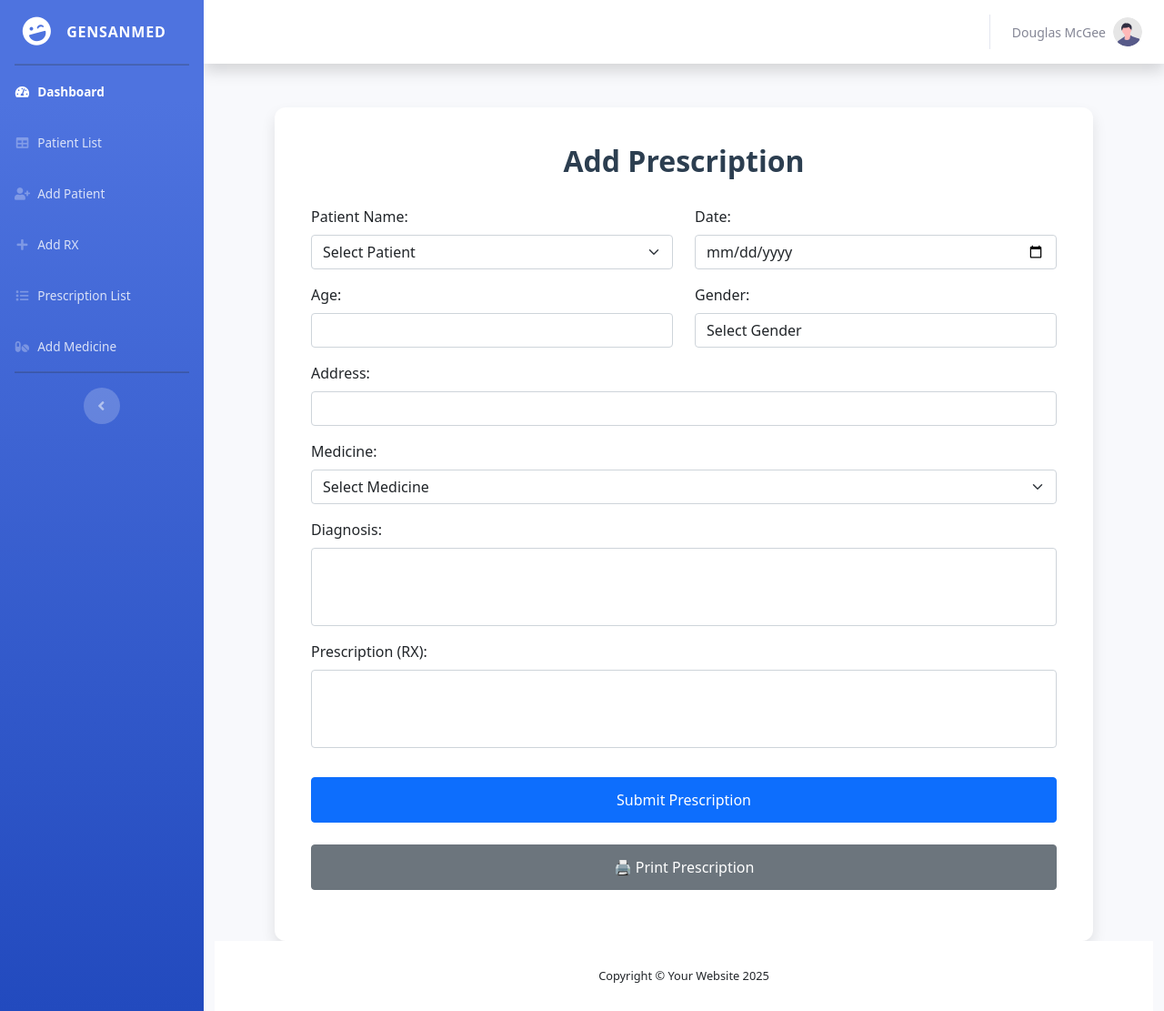
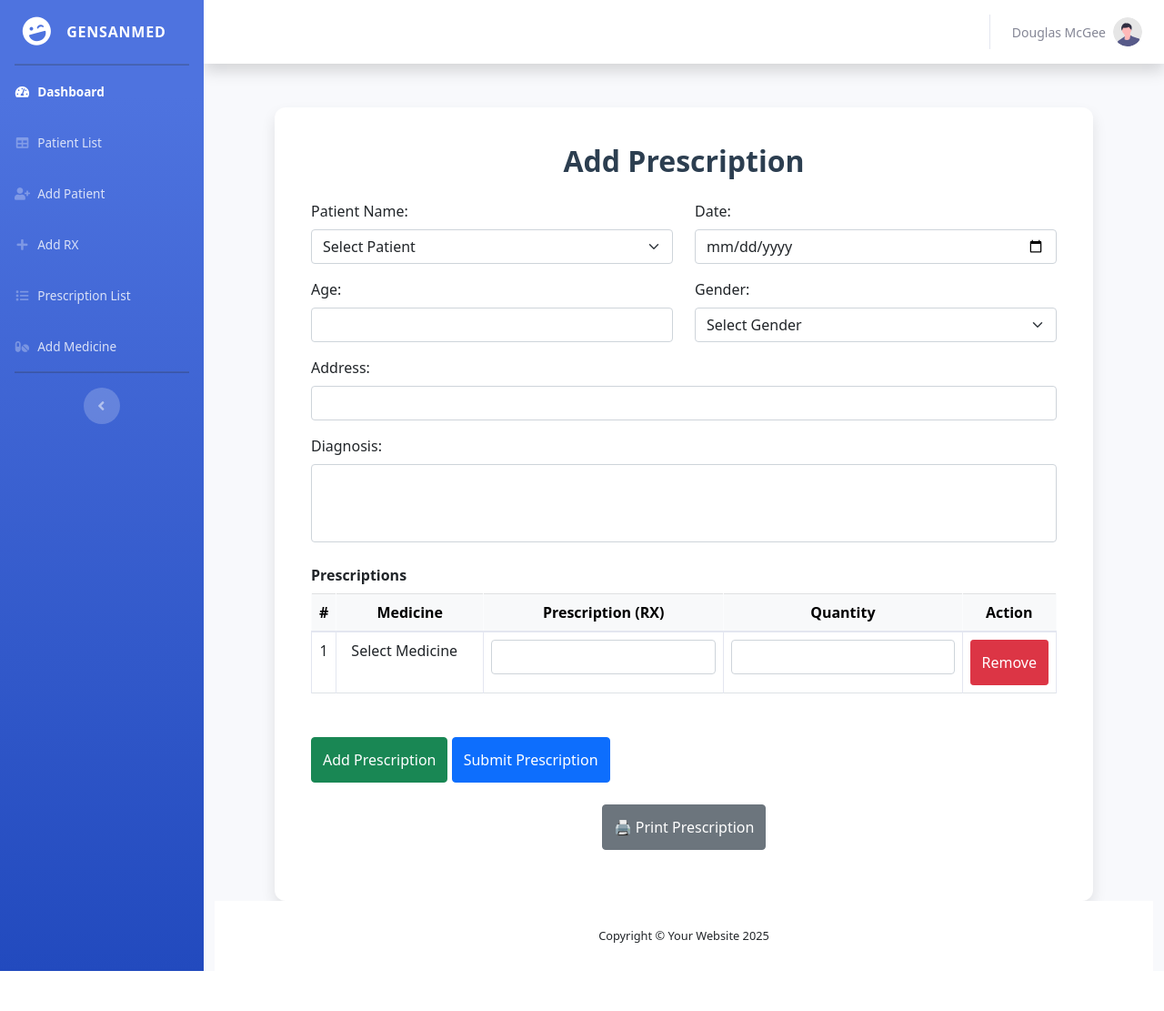
Before and after one commit to julianne060701/gmc_rx, a PHP site: page /gmc_rx/add_rx.php in a window 1280 px wide. Shown: the whole page at 91% size. After the commit the page ends 1067 px from the top, so only its background shows below. Run offline with PHP 8.4, Linux system fonts and the light colour scheme; data that the repository does not hold is empty; some libraries are stand-ins or nearby versions.

Commit message:
print finished

```diff
--- a/add_rx.php
+++ b/add_rx.php
@@ -24,12 +24,12 @@
                 <div class="container-fluid">
                     <div class="rx-form-container mt-5">
                    <form id="rxForm" class="rx-form" method="POST">
-                            <h2>Add Prescription</h2>
+    <h2 class="mb-4">Add Prescription</h2>
+
+    <?php include 'conn.php'; ?>
 
     <div class="row">
-                            <?php include 'conn.php'; ?>
-
-                                <!-- Patient Name (Select2) -->
+        <!-- Patient Name -->
         <div class="form-group col-md-6 mb-3">
             <label for="patient_name">Patient Name:</label>
             <select name="patient_name" id="patient_name" class="form-select" required>
@@ -43,33 +43,58 @@
             </select>
         </div>
 
+        <!-- Date -->
         <div class="form-group col-md-6 mb-3">
             <label for="date">Date:</label>
             <input type="date" name="date" id="date" class="form-control" required>
         </div>
 
+        <!-- Age -->
         <div class="form-group col-md-6 mb-3">
             <label for="age">Age:</label>
             <input type="text" name="age" id="age" class="form-control" required>
         </div>
 
+        <!-- Gender -->
         <div class="form-group col-md-6 mb-3">
             <label for="gender">Gender:</label>
-                                    <select name="gender" id="gender" class="form-control" required>
+            <select name="gender" id="gender" class="form-select" required>
                 <option value="" disabled selected>Select Gender</option>
                 <option value="MALE">MALE</option>
                 <option value="FEMALE">FEMALE</option>
             </select>
         </div>
 
+        <!-- Address -->
         <div class="form-group col-md-12 mb-3">
             <label for="address">Address:</label>
             <input type="text" name="address" id="address" class="form-control" required>
         </div>
-                                  <!-- Medicine (Select2) -->
-                                  <div class="form-group col-md-12 mb-3">
-                                    <label for="medicine">Medicine:</label>
-                                    <select name="medicine" id="medicine" class="form-select" required>
+
+        <!-- Diagnosis -->
+        <div class="form-group col-md-12 mb-4">
+            <label for="diagnosis">Diagnosis:</label>
+            <textarea name="diagnosis" id="diagnosis" class="form-control" rows="3" required></textarea>
+        </div>
+
+        <!-- Prescription Table -->
+        <div class="form-group col-md-12">
+            <label class="form-label fw-bold">Prescriptions</label>
+            <table class="table table-bordered" id="prescriptionTable">
+                <thead class="table-light text-center">
+                    <tr>
+                        <th>#</th>
+                        <th>Medicine</th>
+                        <th>Prescription (RX)</th>
+                        <th>Quantity</th>
+                        <th>Action</th>
+                    </tr>
+                </thead>
+                <tbody id="prescriptionBody">
+                    <tr>
+                        <td class="text-center">1</td>
+                        <td>
+                            <select name="medicine[]" class="form-select medicine-select" required>
                                 <option value="" disabled selected>Select Medicine</option>
                                 <?php
                                 $med_query = mysqli_query($conn, "SELECT medicine_name FROM medicines");
@@ -78,26 +103,27 @@
                                 }
                                 ?>
                             </select>
-                                </div>
-                                <div class="form-group col-md-12 mb-3">
-                                    <label for="diagnosis">Diagnosis:</label>
-                                    <textarea name="diagnosis" id="diagnosis" class="form-control" rows="3" required></textarea>
+                        </td>
+                        <td><input type="text" name="prescription[]" class="form-control" required></td>
+                        <td><input type="number" name="quantity[]" class="form-control" min="1" required></td>
+                        <td class="text-center"><button type="button" class="btn btn-danger btn-sm remove-btn">Remove</button></td>
+                    </tr>
+                </tbody>
+            </table>
         </div>
 
-                                <div class="form-group col-md-12 mb-3">
-                                    <label for="prescription">Prescription (RX):</label>
-                                    <textarea name="prescription" id="prescription" class="form-control" rows="3" required></textarea>
+        <!-- Action Buttons in One Row -->
+        <div class="form-group col-md-12 mt-3 button-group-row">
+    <button type="button" class="btn btn-success" id="addRow">Add Prescription</button>
+    <button type="submit" class="btn btn-primary">Submit Prescription</button>
+
 </div>
-
-                                <div class="form-group col-md-12 mt-3">
-                                    <button type="submit" class="btn btn-primary">Submit Prescription</button>
-                                </div>
-
 <div class="form-group col-md-12 mt-2 text-center">
                                     <button type="button" class="btn btn-secondary" onclick="printRX()">🖨️ Print Prescription</button>
                                 </div>
     </div>
 </form>
+
                     </div>
                     <?php include('includes/footer.php'); ?>
                 </div>
@@ -162,8 +188,53 @@
                 <script src="https://code.jquery.com/jquery-3.6.0.min.js"></script>
                 <script src="https://cdn.jsdelivr.net/npm/bootstrap@5.1.3/dist/js/bootstrap.bundle.min.js"></script>
                 <script src="https://cdn.jsdelivr.net/npm/select2@4.1.0-rc.0/dist/js/select2.min.js"></script>
+                <script src="https://code.jquery.com/jquery-3.6.0.min.js"></script>
+                <script src="https://cdn.jsdelivr.net/npm/select2@4.1.0-rc.0/dist/js/select2.min.js"></script>
+                <script>
+  $(document).ready(function () {
+    let rowCount = 1;
 
-                <script>
+    function initializeSelect2() {
+        $('.medicine-select').select2({
+            theme: "bootstrap-5",
+            width: '100%'
+        });
+    }
+
+    initializeSelect2();
+
+    $('#addRow').on('click', function () {
+        rowCount++;
+        let newRow = `
+        <tr>
+            <td class="text-center">${rowCount}</td>
+            <td>
+                <select name="medicine[]" class="form-select medicine-select" required>
+                    <option value="" disabled selected>Select Medicine</option>
+                    <?php
+                    $med_query = mysqli_query($conn, "SELECT medicine_name FROM medicines");
+                    while ($row = mysqli_fetch_assoc($med_query)) {
+                        echo "<option value='" . htmlspecialchars($row['medicine_name']) . "'>" . htmlspecialchars($row['medicine_name']) . "</option>";
+                    }
+                    ?>
+                </select>
+            </td>
+            <td><input type="text" name="prescription[]" class="form-control" required></td>
+            <td><input type="number" name="quantity[]" class="form-control" min="1" required></td>
+            <td class="text-center"><button type="button" class="btn btn-danger btn-sm remove-btn">Remove</button></td>
+        </tr>`;
+        $('#prescriptionBody').append(newRow);
+        initializeSelect2();
+    });
+
+    $(document).on('click', '.remove-btn', function () {
+        $(this).closest('tr').remove();
+        rowCount = 1;
+        $('#prescriptionBody tr').each(function () {
+            $(this).find('td:first').text(rowCount++);
+        });
+    });
+});
                     $(document).ready(function() {
                         // Initialize Select2 for Patient Name
                         $('.patient_name').select2({
@@ -256,7 +327,6 @@
                             }
                         });
                     });
-
                     function printRX() {
     let patientName = '';
     let medicine = '';
@@ -282,12 +352,34 @@
     const gender = document.getElementById('gender').value;
     const address = document.getElementById('address').value;
     const diagnosis = document.getElementById('diagnosis').value;
-    const prescription = document.getElementById('prescription').value;
 
-    if (!patientName || !date || !age || !gender || !address || !diagnosis || !prescription) {
+    let prescriptionsHTML = '<div style="display: flex; flex-direction: column; gap: 6px;">';
+
+$('#prescriptionTable tbody tr').each(function(index) {
+    const med = $(this).find('select[name="medicine[]"] option:selected').text().trim();
+    const rx = $(this).find('input[name="prescription[]"]').val().trim();
+    const qty = $(this).find('input[name="quantity[]"]').val().trim();
+
+    if (med && rx && qty) {
+        prescriptionsHTML += `
+            <div style="display: flex; justify-content: space-between;">
+                <div style="font-weight: bold;">${med}</div>
+                <div>${qty}</div>
+            </div>
+            <div style="margin-left: 10px;">Sig: ${rx}</div>
+        `;
+    }
+});
+
+prescriptionsHTML += '</div>';
+
+
+
+if (!patientName || !date || !age || !gender || !address || !diagnosis || prescriptionsHTML.trim() === '') {
     Swal.fire('Error!', 'Please fill in all required fields before printing.', 'error');
     return;
 }
+
 
     const formattedDate = new Date(date).toLocaleDateString('en-US', {
         year: 'numeric',
@@ -295,7 +387,7 @@
         day: 'numeric'
     });
 
-    const printWindow = window.open('', '_blank', 'width=600,height=800');
+    const printWindow = window.open('', '_blank', 'width=800,height=1000');
     printWindow.document.write(`
 <!DOCTYPE html>
 <html>
@@ -303,145 +395,253 @@
     <title>Prescription</title>
     <style>
         @page {
-            size: 8.5in 5.5in;
-            margin: 0;
+            size: 4in 6in;
+            margin: 0.1in;
         }
         body {
             font-family: Arial, sans-serif;
             font-size: 12px;
             margin: 0;
             padding: 0;
+            line-height: 1.4;
         }
         .container {
             border: 2px solid black;
-            margin: 10px;
-            padding: 15px;
-            height: calc(100% - 20px);
+            padding: 8px;
+            height: calc(100vh - 16px);
             box-sizing: border-box;
         }
         .header {
             display: flex;
-            justify-content: space-between;
             align-items: flex-start;
+            margin-bottom: 15px;
         }
-        .logo {
+        .logo-section {
             display: flex;
-            gap: 8px;
+            gap: 10px;
+            margin-right: 20px;
         }
-        .logo img {
-            height: 45px;
+        .logo-section img {
+            height: 35px;
+            width: auto;
         }
         .doctor-info {
+            flex: 1;
             text-align: center;
-            flex: 1;
         }
-        .doctor-info .name {
-            font-size: 14px;
+        .doctor-name {
+            font-size: 10px;
             font-weight: bold;
+            margin-bottom: 2px;
         }
-        .doctor-info .spec {
-            font-size: 11px;
+        .doctor-specialty {
+            font-size: 9px;
+            margin-bottom: 8px;
         }
         .clinic-name {
-            font-size: 13px;
+            font-size: 11px;
             font-weight: bold;
-            margin-top: 10px;
+            margin-bottom: 4px;
+            clear: both;
         }
-        .clinic-info {
-            font-size: 11px;
-            line-height: 1.3;
-            margin-bottom: 8px;
+        .clinic-address {
+            font-size: 8px;
+            line-height: 1.2;
+            margin-bottom: 3px;
+        }
+        .clinic-contact {
+            font-size: 8px;
+            margin-bottom: 10px;
         }
         .divider {
             border-top: 2px solid black;
-            margin: 10px 0;
+            margin: 8px 0;
         }
-        .patient-info {
-            font-size: 12px;
-            margin-bottom: 10px;
+        .patient-section {
+            margin-bottom: 8px;
         }
-        .patient-info div {
-            margin: 5px 0;
+        .patient-row {
+            display: flex;
+            justify-content: space-between;
+            margin-bottom: 4px;
+            font-size: 9px;
         }
-        .rx {
-            font-size: 28px;
+        .patient-field {
+            display: flex;
+            align-items: center;
+            flex: 1;
+        }
+        .field-label {
+            font-weight: normal;
+            margin-right: 3px;
+        }
+        .field-value {
+            border-bottom: 1px solid black;
+            flex: 1;
+            padding-bottom: 1px;
+            display: inline-block;
+            margin-right: 20px;
+        }
+        .patient-field:last-child .field-value {
+            margin-right: 0;
+        }
+        .diagnosis-row {
+            margin-bottom: 8px;
+        }
+        .diagnosis-field {
+            display: flex;
+            align-items: center;
+            font-size: 9px;
+        }
+        .diagnosis-value {
+            border-bottom: 1px solid black;
+            flex: 1;
+            padding-bottom: 1px;
+            margin-left: 3px;
+        }
+        .rx-symbol {
+            font-size: 24px;
             font-weight: bold;
-            margin: 10px 0;
+            margin: 8px 0;
+            font-family: serif;
         }
-        .prescription-box {
-            min-height: 90px;
-            border: 1px solid #000;
-            padding: 10px;
-            margin: 10px 0;
+        .prescription-area {
+            min-height: 120px;
+            margin-bottom: 20px;
             white-space: pre-wrap;
+            font-size: 9px;
+            line-height: 1.4;
         }
-        .footer {
-            margin-top: 20px;
-            font-size: 12px;
-            text-align: right;
+        .footer-section {
+            position: absolute;
+            bottom: 20px;
+            right: 8px;
+            text-align: center;
+            font-size: 8px;
         }
-        .footer .name {
+        .doctor-signature {
             font-weight: bold;
-            margin-bottom: 6px;
+            font-size: 9px;
+            margin-bottom: 8px;
         }
-        .footer-line {
-            display: block;
-            border-bottom: 1px solid #000;
-            width: 220px;
+        .license-info {
+            text-align: left;
+            line-height: 1.4;
+        }
+        .license-row {
+            display: flex;
+            align-items: center;
+            margin-bottom: 2px;
+        }
+        .license-label {
+            width: 40px;
+            text-align: left;
+            font-size: 7px;
+        }
+        .license-line {
+            border-bottom: 1px solid black;
+            width: 80px;
+            height: 12px;
             margin-left: 5px;
             display: inline-block;
+            text-align: center;
+            padding-top: 1px;
+            font-size: 7px;
         }
-        .footer-line.text-center {
-            text-align: center;
+        .signature-border {
+            border: 1px solid black;
+            padding: 8px;
+            margin-top: 10px;
+        }
+        @media print {
+            .container {
+                height: auto;
+                min-height: 100vh;
+            }
+            .footer-section {
+                position: fixed;
+                bottom: 0.2in;
+            }
         }
     </style>
 </head>
 <body>
     <div class="container">
         <div class="header">
-            <div class="logo">
-                <img src="http://localhost/gmc_rx/img/AdminLTELogo.png" alt="Logo 1">
-                <img src="http://localhost/gmc_rx/img/alagang.png" alt="Logo 2">
+            <div class="logo-section">
+                <img src="http://localhost/gmc_rx/img/AdminLTELogo.png" alt="GMC Logo">
+                <img src="http://localhost/gmc_rx/img/alagang.png" alt="Alagang Logo">
             </div>
             <div class="doctor-info">
-                <div class="name">MARIA JANINA L. PAJARO-LORICO, MD, DPDS</div>
-                <div class="spec">CLINICAL & COSMETIC DERMATOLOGY</div>
+                <div class="doctor-name">MARIA JANINA L. PAJARO-LORICO, MD, DPDS</div>
+                <div class="doctor-specialty">CLINICAL & COSMETIC DERMATOLOGY</div>
             </div>
         </div>
 
         <div class="clinic-name">Gensan Medical Center</div>
-        <div class="clinic-info">
+        <div class="clinic-address">
             National Highway, Purok Veterans, Barangay Calumpang<br>
-            City of General Santos City, South Cotabato<br>
+            City of General Santos City<br>
+            South Cotabato
+        </div>
+        <div class="clinic-contact">
             Tel. #: (083)878-4942 || 228-5000<br>
             Mobile #: (+63)950-287-4792 || (+63)916-519-1372
         </div>
 
         <div class="divider"></div>
 
-        <div class="patient-info">
-            <div><strong>Name:</strong> ${patientName} &nbsp;&nbsp;&nbsp;&nbsp;&nbsp;&nbsp; <strong>Date:</strong> ${formattedDate}</div>
-            <div><strong>Address:</strong> ${address} &nbsp;&nbsp;&nbsp;&nbsp;&nbsp;&nbsp; <strong>Age/Gender:</strong> ${age} / ${gender}</div>
-            <div><strong>Diagnosis:</strong> ${diagnosis}</div>
+        <div class="patient-section">
+            <div class="patient-row">
+                <div class="patient-field">
+                    <span class="field-label">Name:</span>
+                    <span class="field-value">${patientName}</span>
+                </div>
+                <div class="patient-field">
+                    <span class="field-label">Date:</span>
+                    <span class="field-value">${formattedDate}</span>
+                </div>
+            </div>
+            <div class="patient-row">
+                <div class="patient-field">
+                    <span class="field-label">Address:</span>
+                    <span class="field-value">${address}</span>
+                </div>
+                <div class="patient-field">
+                    <span class="field-label">Age/Gender:</span>
+                    <span class="field-value">${age} / ${gender}</span>
+                </div>
+            </div>
+            <div class="diagnosis-row">
+                <div class="diagnosis-field">
+                    <span class="field-label">Diagnosis:</span>
+                    <span class="diagnosis-value">${diagnosis}</span>
+                </div>
+            </div>
         </div>
 
-        <div class="rx">Rx</div>
+        <div class="rx-symbol">℞</div>
 
-        <div class="prescription-box">${prescription}</div>
+       <div class="prescription-area">${prescriptionsHTML}</div>
 
-        <div class="footer">
-            <div class="name">MARIA JANINA L. PAJARO-LORICO, MD, DPDS</div>
-            <div>
-                Lic. No.
-                <span class="footer-line text-center"><strong>103714</strong></span>
+
+        <div class="footer-section">
+
+                <div class="doctor-signature">MARIA JANINA L. PAJARO-LORICO, MD, DPDS</div>
+                <div class="license-info">
+                    <div class="license-row">
+                        <span class="license-label">Lic. No.</span>
+                        <span class="license-line"><strong>103714</strong></span>
                     </div>
-            <div>
-                PTR No.
-                <span class="footer-line"></span>
+                    <div class="license-row">
+                        <span class="license-label">PTR No.</span>
+                        <span class="license-line"></span>
                     </div>
-            <div>
-                S₂ No.
-                <span class="footer-line"></span>
+                    <div class="license-row">
+                        <span class="license-label">S₂No.</span>
+                        <span class="license-line"></span>
+                    </div>
+
             </div>
         </div>
     </div>
@@ -484,6 +684,8 @@
                     });
 
                 </script>
+
+
 </body>
 
 </html>
--- a/css/add_rx.css
+++ b/css/add_rx.css
@@ -19,10 +19,14 @@
 }
 
 .rx-form button {
-    width: 100%;
     padding: 12px;
     font-size: 16px;
     font-weight: 500;
+}
+
+/* Optional: make full-width only for single-column buttons */
+.rx-form .btn-block {
+    width: 100%;
 }
 
 /* Print Styles */
```
Also changed, not shown: save_rx.php (+29 -30 lines). Lines whose indentation alone changed are shown as unchanged.
